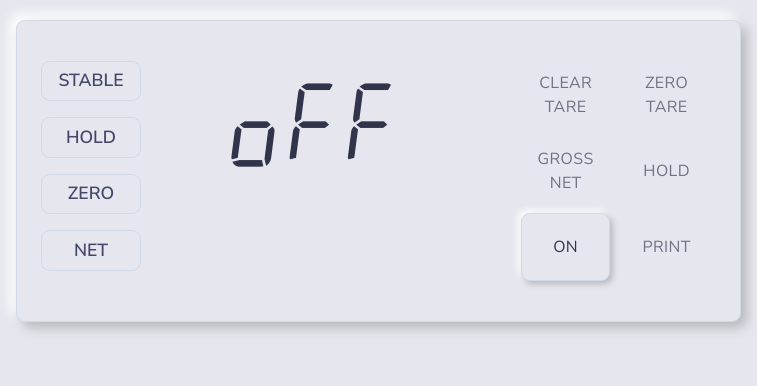
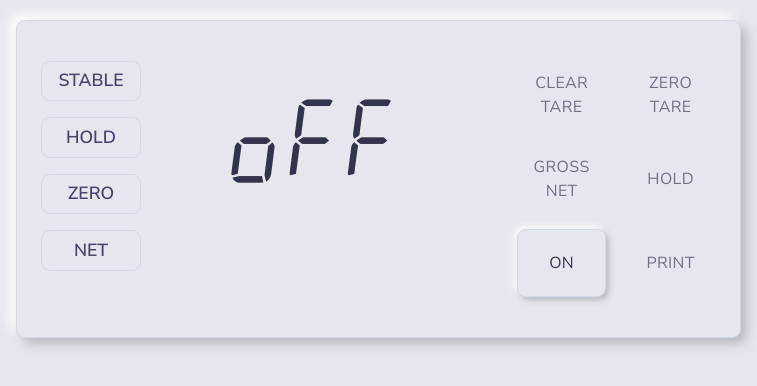
Before and after one commit to mjlee-andk/AD310_RPI_electron, an Electron app: page index.html in a window 757 px wide. Shown: the part 80-466 px from the top of the page. Drawn offline with Linux system fonts and the light colour scheme; no server answers.

Commit message:
edit config input

```diff
--- a/index.html
+++ b/index.html
@@ -72,24 +72,24 @@
                             </div>
                         </div>
                         <div class="col-12 col-sm-6 px-md-0 my-3 mb-sm-0">
-                            <div class="px-1 py-3 text-center bg-primary">
+                            <div class="mt-3 px-1 py-3 text-center bg-primary">
                               <h1 id="displayMsg" style="display:inline">off</h1>
                               <h2 id="unit" style="display:inline"></h2>
                             </div>
                         </div>
                         <div class="col-12 col-sm-4 px-md-0 my-3">
                             <div class="my-3 mr-3 text-center bg-primary">
-                                <div class="mb-2">
+                                <div class="mb-3">
                                   <button class="btn btn-primary btn-custom-size" type="button" id="setClearTare" disabled>CLEAR</br>TARE</button>
-                                  <button class="btn btn-primary btn-custom-size ml-2" type="button" id="setZeroTare" disabled>ZERO</br>TARE</button>
+                                  <button class="btn btn-primary btn-custom-size ml-3" type="button" id="setZeroTare" disabled>ZERO</br>TARE</button>
                                 </div>
-                                <div class="mb-2">
+                                <div class="mb-3">
                                   <button class="btn btn-primary btn-custom-size" type="button" id="setGrossNet" disabled>GROSS</br>NET</button>
-                                  <button class="btn btn-primary btn-custom-size ml-2" type="button" id="setHold" disabled>HOLD</button>
+                                  <button class="btn btn-primary btn-custom-size ml-3" type="button" id="setHold" disabled>HOLD</button>
                                 </div>
-                                <div class="mb-2">
+                                <div class="mb-3">
                                   <button class="btn btn-primary btn-custom-size" type="button" id="onOff">ON</button>
-                                  <button class="btn btn-primary btn-custom-size ml-2" type="button" id="print" disabled>PRINT</button>
+                                  <button class="btn btn-primary btn-custom-size ml-3" type="button" id="print" disabled>PRINT</button>
                                 </div>
                             </div>
                         </div>
```
Also changed, not shown: view/config.html (+4 -4 lines).
